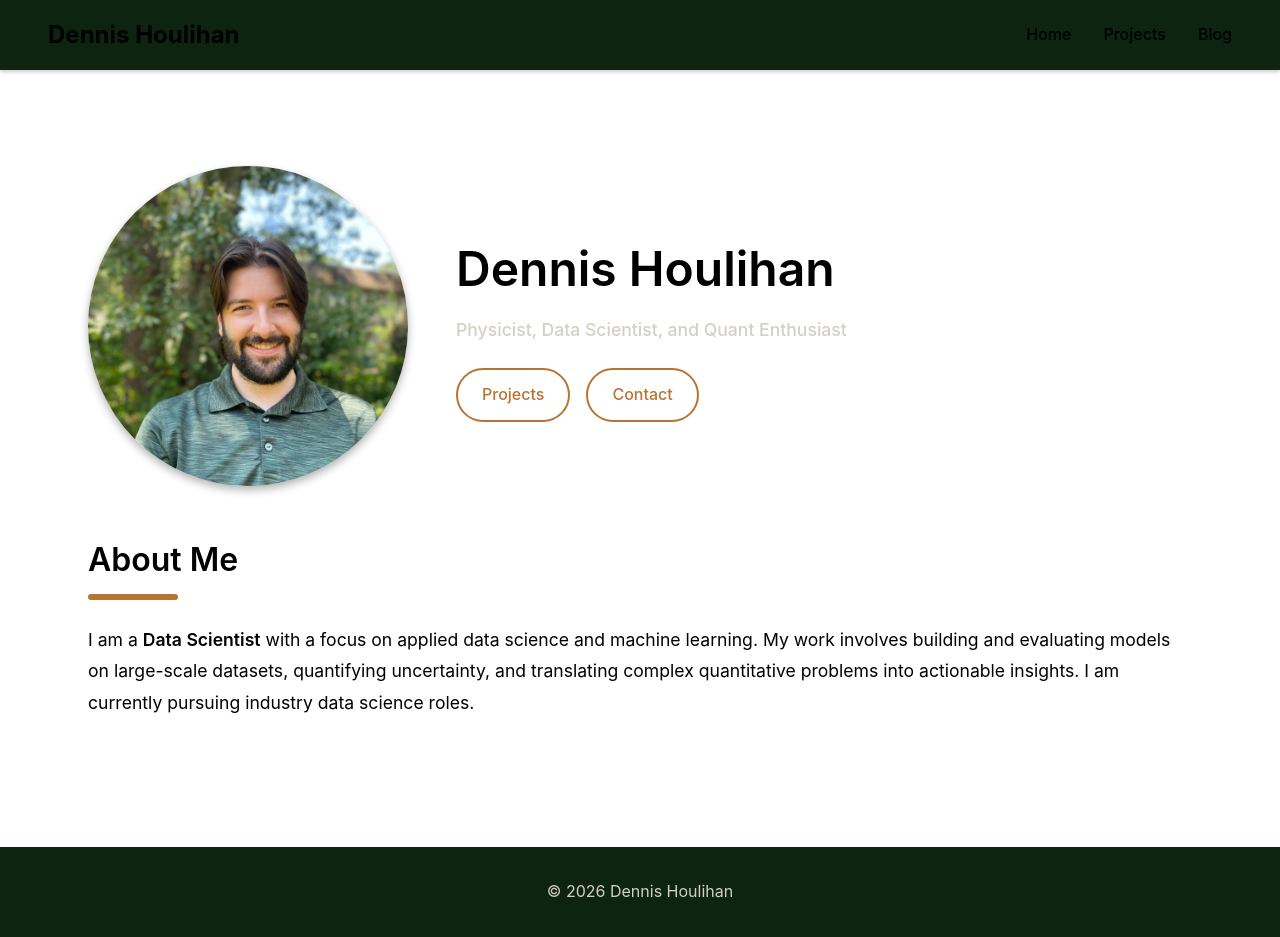
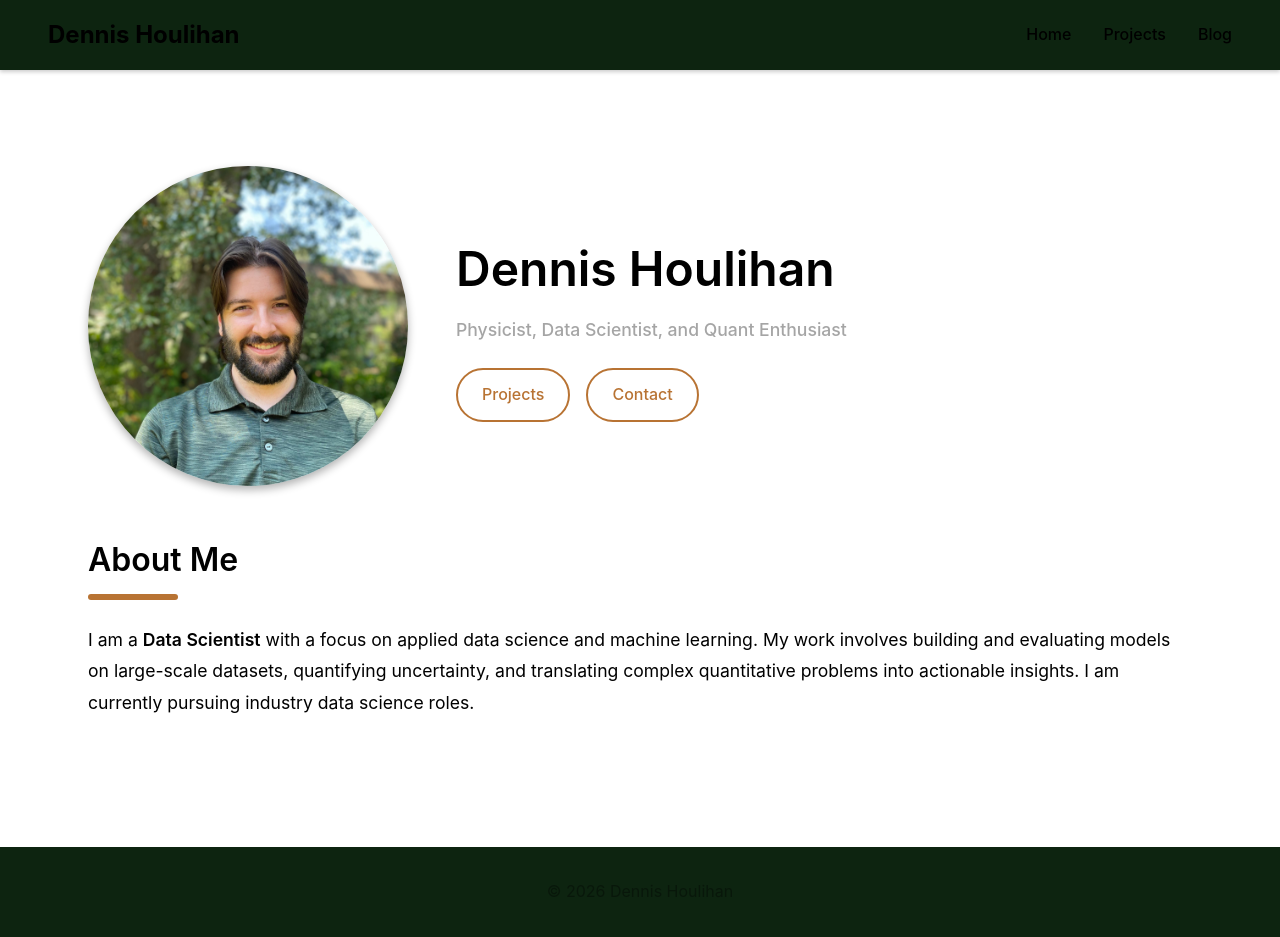
Before and after one commit to DJHoulihan/DJHoulihan.github.io, a Jekyll site: the page built from index.html, in a window 1280 px wide and 952 px high. Shown: the top 937 px of the window. Built offline with Jekyll 4.4.1, drawn with Linux system fonts in a browser that asks for light colours.

Commit message:
changing colors

```diff
--- a/assets/css/style.css
+++ b/assets/css/style.css
@@ -24,7 +24,7 @@
   --bg-primary: #FFFFFF;        /* Forest green background */
   --bg-secondary: #0d2410;      /* Darker forest for header/footer */
   --text-primary: #000000;      /* Light text color */
-  --text-secondary: #d4cfc7;    /* Secondary text color */
+  --text-secondary: #0000005a;    /* Secondary text color */
 
   /* Accent Colors */
   --accent-primary: #b87333;    /* Copper - for links and highlights */
@@ -102,6 +102,7 @@ a:hover {
    ======================================== */
 header {
   background-color: var(--bg-secondary);
+  color: #ffffff;
   padding: 1rem var(--padding-mobile);
   position: sticky;
   top: 0;
```
